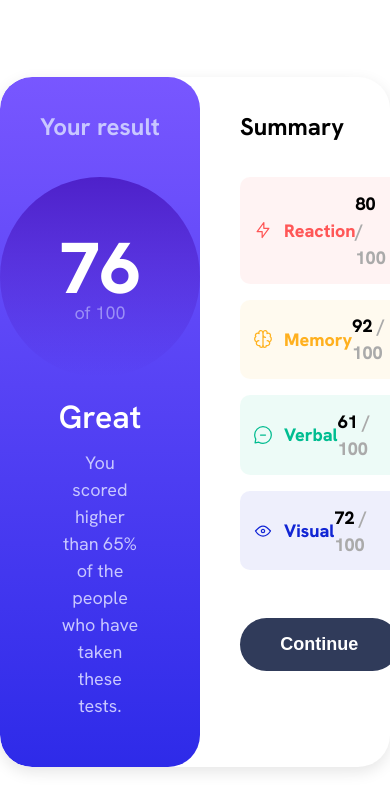
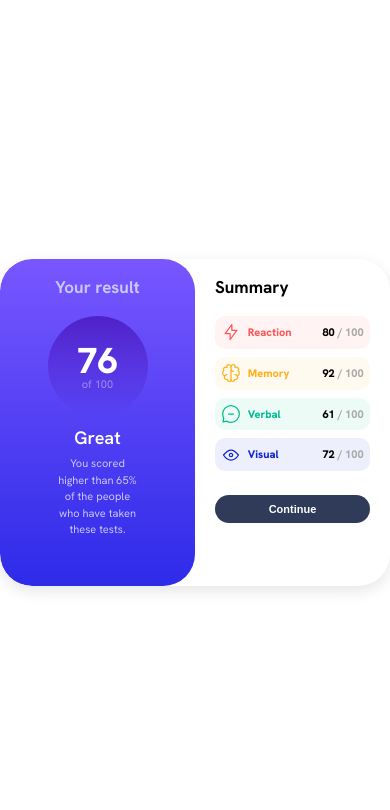
Before and after one commit to Philip-Machar/Result-Summary-Component, a plain HTML site: page index.html in a window 390 px wide. Drawn offline with Linux system fonts and the light colour scheme.

Commit message:
Added some media queries

```diff
--- a/style.css
+++ b/style.css
@@ -195,3 +195,64 @@ body {
     font-size: 18px;
     font-weight: 700;
 }
+
+/* MEDIA QUERIES */
+
+@media (max-width: 768px) {
+    body {
+        font-size: 11px;
+    }
+
+    .results {
+        max-width: 350px;
+    }
+
+    .results-title {
+        font-size: 17px;
+        margin-block: 1rem;
+    }
+
+    .score {
+        width: 100px;
+        height: 100px;
+        padding: 1rem;
+        margin-bottom: 0.5rem;
+    }
+
+    .score > p:nth-child(1) {
+        font-size: 36px;
+    }
+
+    .text-content-title {
+        font-size: 18px;
+        margin-bottom: 0.25rem;
+    }
+
+    .summary-title {
+        font-size: 17px;
+        padding: 1rem 1.25rem;
+    }
+
+    .summary-list {
+        padding: 0 1.25rem;
+        align-items: center;
+        gap: 0.5rem;
+    }
+
+    .summary-list-item {
+        padding: 0.4rem;
+    }
+
+    .summary-item-left {
+        gap: 0.4rem;
+    }
+
+    .continue-btn-container {
+        padding: 1.5rem 1.25rem;
+    }
+
+    .continue-btn-container > button {
+        padding: 0.5rem 1rem;
+        font-size: 11px;
+    }
+}
```
